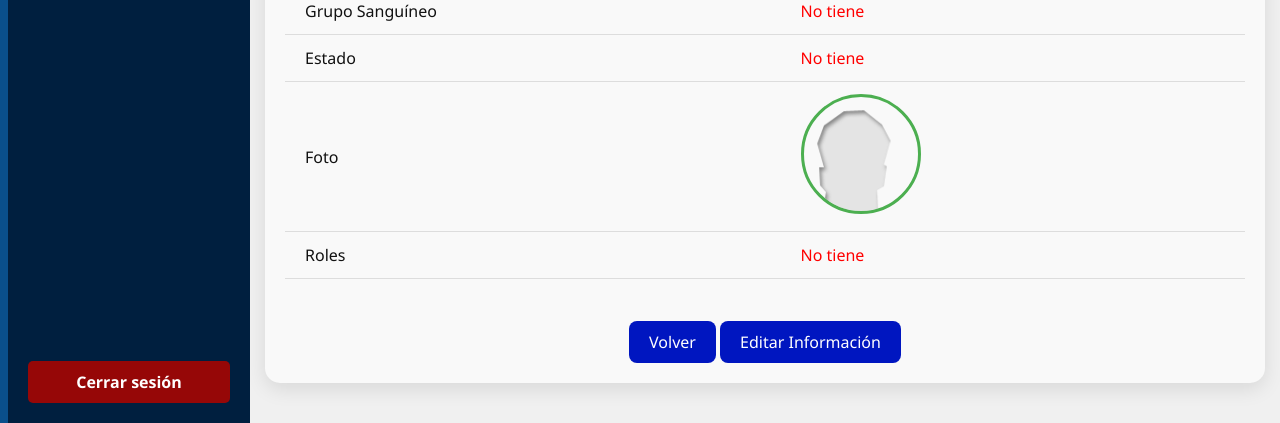
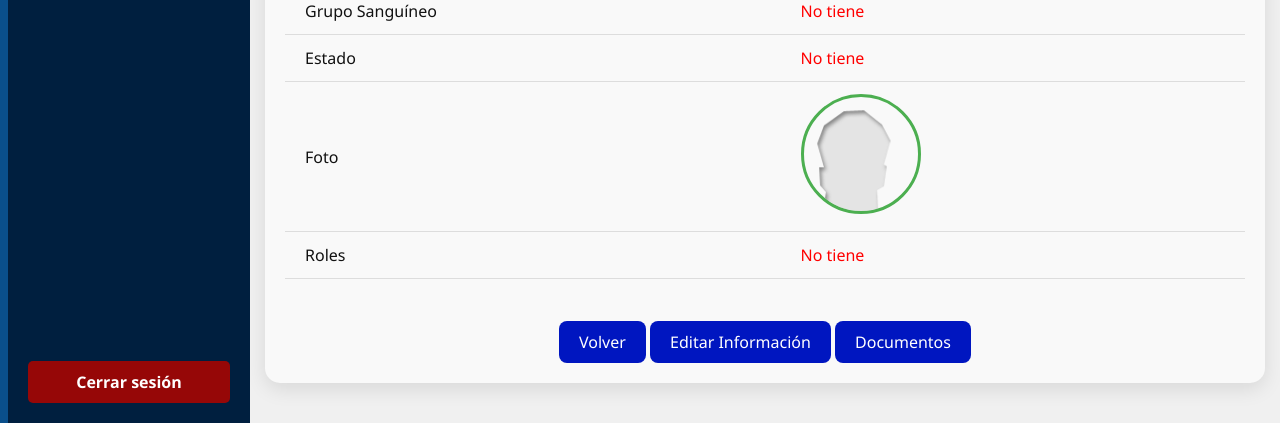
Before and after one commit to jusaza/Codegol_Django, a Django app: template Codegol/usuario/templates/usuarios/especifica.html in a window 1280 px wide. Shown: the part 657-1080 px from the top of the page. Run offline with Django 5.2, Linux system fonts and the light colour scheme; the template is opened without the code that fills it, so the values that code supplies are empty.

Commit message:
Update Especifica.html usuarios

```diff
--- a/Codegol/usuario/templates/usuarios/especifica.html
+++ b/Codegol/usuario/templates/usuarios/especifica.html
@@ -162,9 +162,9 @@
             </tr>
         </table>
     </div>
-
     <br>
     <a href="{% url 'usuario' %}" class="btn-volver">Volver</a>
     <a href="{% url 'editar_usuario' usuario.id_usuario %}" class="btn-volver">Editar Información</a>
+    <a href="{% url 'documentos' usuario.id_usuario %}" class="btn-volver">Documentos</a>
 </div>
 {% endblock %}
```
